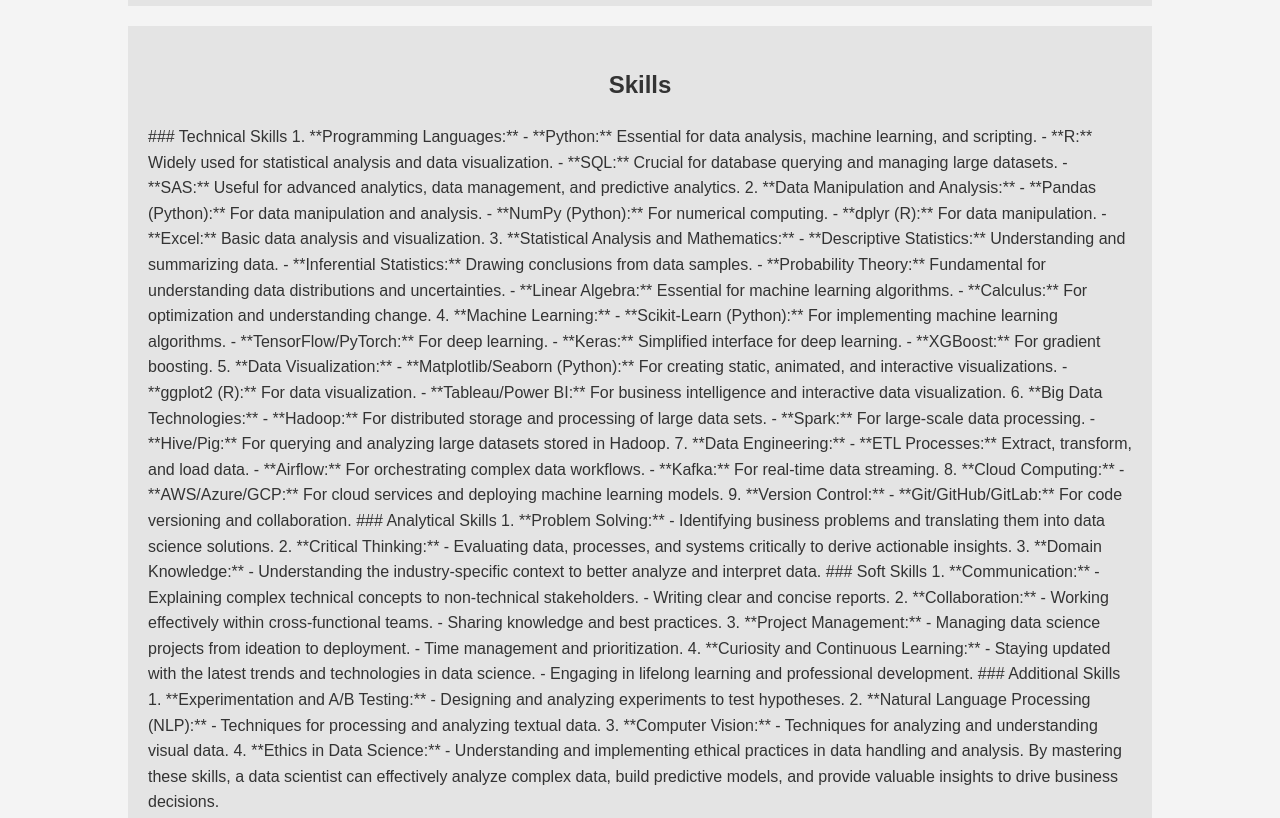
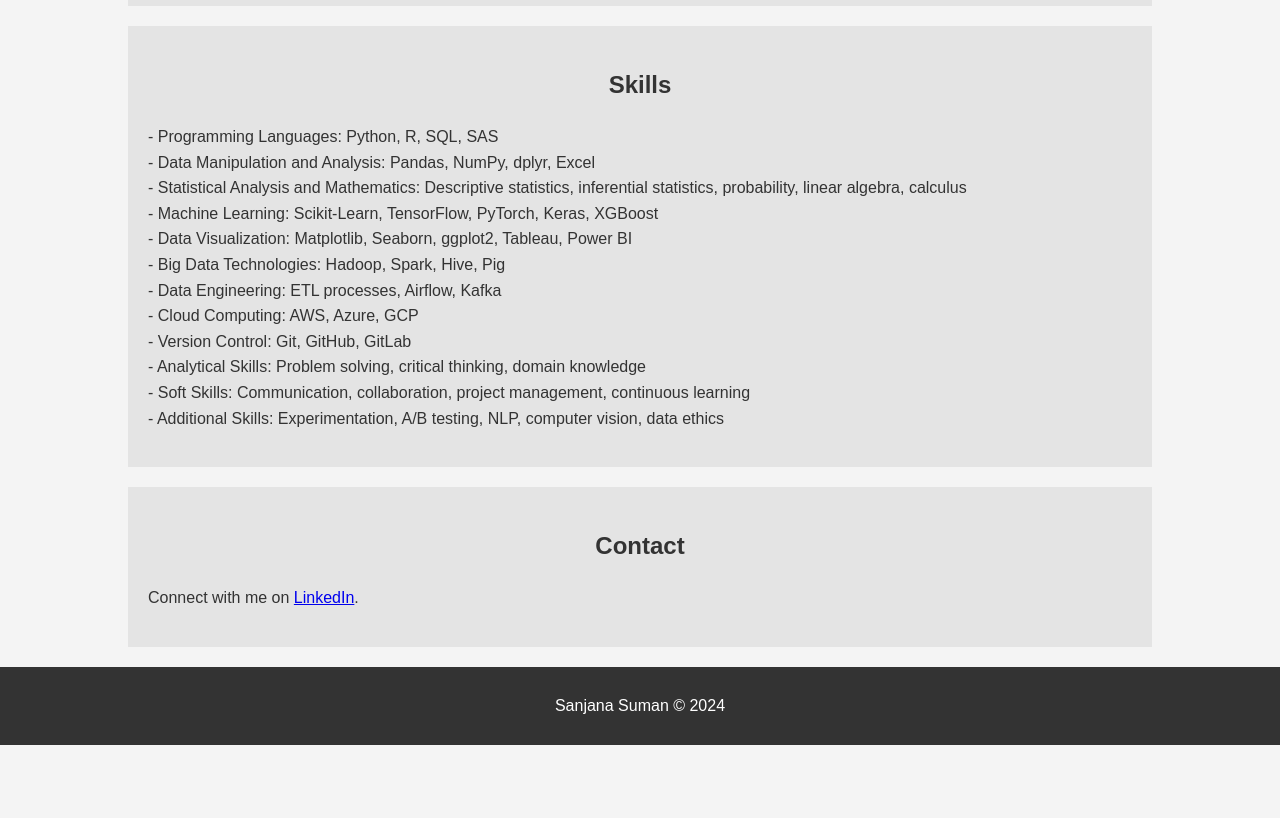
Before and after one commit to Sanjana1308/PersonalWebsite, a plain HTML site: page index.html in a window 1280 px wide. Shown: the part 1040-1858 px from the top of the page. After the commit the page ends 1785 px from the top, so only its background shows below. Drawn offline with Linux system fonts and the light colour scheme.

Commit message:
Update index.html

```diff
--- a/index.html
+++ b/index.html
@@ -123,98 +123,19 @@
         <section id="skills" class="skills">
             <h2>Skills</h2>
             <p>
-### Technical Skills
-
-1. **Programming Languages:**
-   - **Python:** Essential for data analysis, machine learning, and scripting.
-   - **R:** Widely used for statistical analysis and data visualization.
-   - **SQL:** Crucial for database querying and managing large datasets.
-   - **SAS:** Useful for advanced analytics, data management, and predictive analytics.
-
-2. **Data Manipulation and Analysis:**
-   - **Pandas (Python):** For data manipulation and analysis.
-   - **NumPy (Python):** For numerical computing.
-   - **dplyr (R):** For data manipulation.
-   - **Excel:** Basic data analysis and visualization.
-
-3. **Statistical Analysis and Mathematics:**
-   - **Descriptive Statistics:** Understanding and summarizing data.
-   - **Inferential Statistics:** Drawing conclusions from data samples.
-   - **Probability Theory:** Fundamental for understanding data distributions and uncertainties.
-   - **Linear Algebra:** Essential for machine learning algorithms.
-   - **Calculus:** For optimization and understanding change.
-
-4. **Machine Learning:**
-   - **Scikit-Learn (Python):** For implementing machine learning algorithms.
-   - **TensorFlow/PyTorch:** For deep learning.
-   - **Keras:** Simplified interface for deep learning.
-   - **XGBoost:** For gradient boosting.
-
-5. **Data Visualization:**
-   - **Matplotlib/Seaborn (Python):** For creating static, animated, and interactive visualizations.
-   - **ggplot2 (R):** For data visualization.
-   - **Tableau/Power BI:** For business intelligence and interactive data visualization.
-
-6. **Big Data Technologies:**
-   - **Hadoop:** For distributed storage and processing of large data sets.
-   - **Spark:** For large-scale data processing.
-   - **Hive/Pig:** For querying and analyzing large datasets stored in Hadoop.
-
-7. **Data Engineering:**
-   - **ETL Processes:** Extract, transform, and load data.
-   - **Airflow:** For orchestrating complex data workflows.
-   - **Kafka:** For real-time data streaming.
-
-8. **Cloud Computing:**
-   - **AWS/Azure/GCP:** For cloud services and deploying machine learning models.
-
-9. **Version Control:**
-   - **Git/GitHub/GitLab:** For code versioning and collaboration.
-
-### Analytical Skills
-
-1. **Problem Solving:**
-   - Identifying business problems and translating them into data science solutions.
-
-2. **Critical Thinking:**
-   - Evaluating data, processes, and systems critically to derive actionable insights.
-
-3. **Domain Knowledge:**
-   - Understanding the industry-specific context to better analyze and interpret data.
-
-### Soft Skills
-
-1. **Communication:**
-   - Explaining complex technical concepts to non-technical stakeholders.
-   - Writing clear and concise reports.
-
-2. **Collaboration:**
-   - Working effectively within cross-functional teams.
-   - Sharing knowledge and best practices.
-
-3. **Project Management:**
-   - Managing data science projects from ideation to deployment.
-   - Time management and prioritization.
-
-4. **Curiosity and Continuous Learning:**
-   - Staying updated with the latest trends and technologies in data science.
-   - Engaging in lifelong learning and professional development.
-
-### Additional Skills
-
-1. **Experimentation and A/B Testing:**
-   - Designing and analyzing experiments to test hypotheses.
-
-2. **Natural Language Processing (NLP):**
-   - Techniques for processing and analyzing textual data.
-
-3. **Computer Vision:**
-   - Techniques for analyzing and understanding visual data.
-
-4. **Ethics in Data Science:**
-   - Understanding and implementing ethical practices in data handling and analysis.
-
-By mastering these skills, a data scientist can effectively analyze complex data, build predictive models, and provide valuable insights to drive business decisions.</p>
+                - Programming Languages: Python, R, SQL, SAS <br>
+                - Data Manipulation and Analysis: Pandas, NumPy, dplyr, Excel <br>
+                - Statistical Analysis and Mathematics: Descriptive statistics, inferential statistics, probability, linear algebra, calculus <br>
+                - Machine Learning: Scikit-Learn, TensorFlow, PyTorch, Keras, XGBoost <br>
+                - Data Visualization: Matplotlib, Seaborn, ggplot2, Tableau, Power BI <br>
+                - Big Data Technologies: Hadoop, Spark, Hive, Pig <br>
+                - Data Engineering: ETL processes, Airflow, Kafka <br>
+                - Cloud Computing: AWS, Azure, GCP <br>
+                - Version Control: Git, GitHub, GitLab <br>
+                - Analytical Skills: Problem solving, critical thinking, domain knowledge <br>
+                - Soft Skills: Communication, collaboration, project management, continuous learning <br>
+                - Additional Skills: Experimentation, A/B testing, NLP, computer vision, data ethics
+            </p>
         </section>
 
         <section id="contact" class="contact">
```
